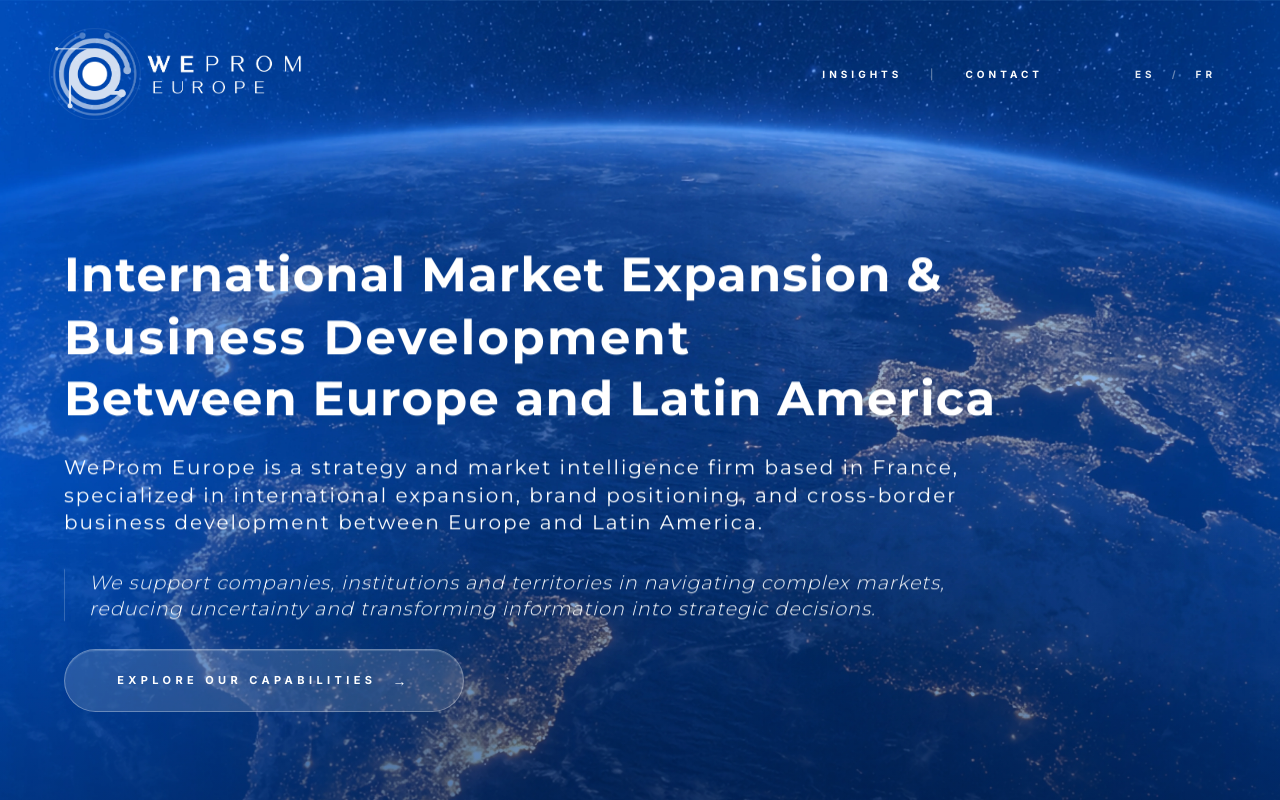
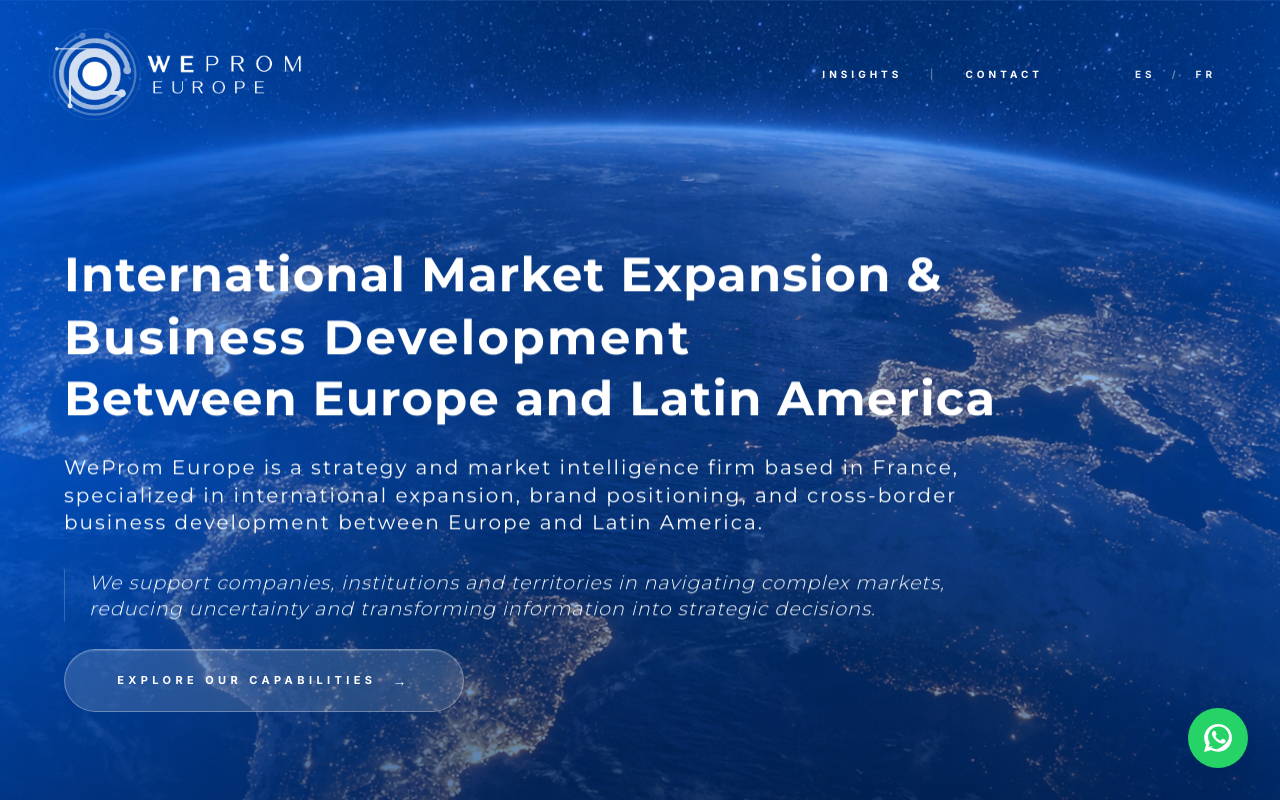
Before and after one commit to jhon-henao13/WeProm-Europe, a React (Vite) app: page / in a window 1280 px wide. Shown: the top 800 px of the page. Built offline with nearby package versions, Linux system fonts and the light colour scheme; a web font is replaced by a local one.

Commit message:
fix: Contact y Footer. Wpp button fixed

```diff
--- a/src/App.jsx
+++ b/src/App.jsx
@@ -16,6 +16,8 @@ import { Insights } from './components/Insights';
 import { Contact } from './components/Contact';
 
 import { Footer } from './components/Footer';
+
+import { WhatsAppButton } from './components/WhatsAppButton'
 
 function App() {
   useEffect(() => {
@@ -166,6 +168,9 @@ function App() {
       </main>
 
       <Footer />
+
+      <WhatsAppButton />
+
     </div>
   );
 }
--- a/src/components/Contact.jsx
+++ b/src/components/Contact.jsx
@@ -11,8 +11,8 @@ export const Contact = () => {
             <h3 className="text-[2.2rem] font-bold mb-8 text-weprom-dark tracking-[0.1em] uppercase border-l-4 border-blue-600 pl-6 leading-tight">
               Contact WeProm Europe
             </h3>
-            <p className="text-black font-montserrat text-xl font-normal max-w-3xl mt-10 ml-3 leading-relaxed">
-              For institutional cooperation, partnerships or business inquiries,
+            <p className="text-black font-montserrat text-[1.35rem] font-normal max-w-3xl mt-10 ml-3 leading-relaxed">
+              For institutional cooperation, partnerships or business inquiries, <br/>
               our team remains available for confidential and strategic discussions.
             </p>
 
@@ -55,22 +55,22 @@ export const Contact = () => {
             <div className="grid grid-cols-1 md:grid-cols-1 gap-4">
               <div className="space-y-2">
                 <label className="text-[13px] uppercase tracking-[0.3em] font-bold text-black ml-1">Full name</label>
-                <input type="text" placeholder="Tu nombre" className="w-full bg-white border border-slate-300 mt-[8px] rounded-[13px] px-6 py-4 font-montserrat focus:ring-2 focus:ring-blue-600 outline-none transition-all" />
+                <input type="text" placeholder="Your name" className="w-full bg-white border border-slate-300 mt-[8px] rounded-[13px] px-6 py-4 font-montserrat focus:ring-2 focus:ring-blue-600 outline-none transition-all" />
               </div>
               <div className="space-y-2">
                 <label className="text-[13px] uppercase tracking-[0.3em] font-bold text-black ml-1">Company</label>
-                <input type="text" placeholder="Nombre de tu empresa" className="w-full bg-white border border-slate-300 mt-[8px] rounded-[13px] px-6 py-4 font-montserrat focus:ring-2 focus:ring-blue-600 outline-none transition-all" />
+                <input type="text" placeholder="Company name" className="w-full bg-white border border-slate-300 mt-[8px] rounded-[13px] px-6 py-4 font-montserrat focus:ring-2 focus:ring-blue-600 outline-none transition-all" />
               </div>
             </div>
 
             <div className="space-y-2">
               <label className="text-[13px] uppercase tracking-[0.3em] font-bold text-black ml-1">Email</label>
-              <input type="email" placeholder="tucorreo@ejemplo.com" className="w-full bg-white border border-slate-300 mt-[8px] rounded-[13px] px-6 py-4 font-montserrat focus:ring-2 focus:ring-blue-600 outline-none transition-all" />
+              <input type="email" placeholder="you@example.com" className="w-full bg-white border border-slate-300 mt-[8px] rounded-[13px] px-6 py-4 font-montserrat focus:ring-2 focus:ring-blue-600 outline-none transition-all" />
             </div>
 
             <div className="space-y-2">
               <label className="text-[13px] uppercase tracking-[0.3em] font-bold text-black ml-1">Message</label>
-              <textarea rows="4" placeholder="Cuéntanos sobre tu proyecto o idea.." className="w-full bg-white border border-slate-300 mt-[8px] rounded-[13px] px-6 py-4 font-montserrat focus:ring-2 focus:ring-blue-600 outline-none transition-all resize-none"></textarea>
+              <textarea rows="4" placeholder="Tell us about your project…" className="w-full bg-white border border-slate-300 mt-[8px] rounded-[13px] px-6 py-4 font-montserrat focus:ring-2 focus:ring-blue-600 outline-none transition-all resize-none"></textarea>
             </div>
 
             <div className="flex items-start space-x-3 py-2">
--- a/src/components/Footer.jsx
+++ b/src/components/Footer.jsx
@@ -7,13 +7,13 @@ export const Footer = () => {
 
         {/* LADO IZQUIERDO: Branding & Info */}
         <div className="flex flex-col space-y-4 w-full md:w-1/3">
-          <h2 className="text-xl font-bold tracking-[0.2em] uppercase text-blue-600">
+          <h2 className="text-2xl font-bold tracking-[0.1em] text-blue-600 mb-1">
             WeProm Europe
           </h2>
-          <div className="text-[14px] font-bold text-black font-montserrat leading-relaxed tracking-wide uppercase ">
+          <div className="text-[15px] font-bold text-black font-montserrat leading-relaxed tracking-wide max-w-full">
             <p>International Market Expansion & Business Development</p>
             <p>Between Europe and Latin America</p>
-            <p className="mt-2 font-bold text-slate-700">France | México</p>
+            <p className="mt-2 font-normal text-slate-700">France | México</p>
           </div>
           <p className="text-[11px] text-slate-400 tracking-widest uppercase pt-8">
             © 2026 WeProm Europe. All rights reserved.
@@ -40,11 +40,6 @@ export const Footer = () => {
         <div className="flex flex-col md:items-end space-y-6 w-full md:w-1/3">
 
 
-          <a href="https://wa.me/525659165635" target="_blank" rel="noreferrer"
-             className="flex items-center gap-3 bg-[#25D366] text-white px-6 py-3 rounded-full hover:scale-105 transition-transform duration-300 w-fit shadow-lg shadow-green-200">
-            <svg className="w-5 h-10" fill="currentColor" viewBox="0 0 24 24"><path d="M.057 24l1.687-6.163c-1.041-1.804-1.588-3.849-1.587-5.946.003-6.556 5.338-11.891 11.893-11.891 3.181.001 6.167 1.24 8.413 3.488 2.246 2.248 3.484 5.232 3.484 8.412-.003 6.557-5.338 11.892-11.893 11.892-1.997-.001-3.951-.5-5.688-1.448l-6.309 1.656zm6.224-3.82c1.516.903 3.124 1.379 4.76 1.38s10.395-5.233 10.398-10.397c.002-4.941-4.02-8.961-8.963-8.963-4.941 0-8.963 4.022-8.965 8.964-.001 1.76.512 3.477 1.482 4.965l-.989 3.611 3.708-.973zm11.758-6.505c-.29-.145-1.714-.848-1.98-.942-.266-.094-.459-.141-.652.145-.193.287-.749.942-.918 1.135-.169.192-.338.216-.628.071-.29-.145-1.226-.452-2.336-1.441-.863-.77-1.446-1.721-1.615-2.011-.169-.29-.018-.447.127-.591.131-.13.29-.338.435-.507.145-.169.193-.29.29-.483.097-.193.048-.361-.024-.507-.072-.145-.652-1.571-.894-2.152-.236-.564-.474-.487-.652-.496-.168-.008-.362-.01-.555-.01-.193 0-.507.072-.772.362-.266.289-1.014.991-1.014 2.415 0 1.424 1.038 2.801 1.183 3.002.145.2 2.043 3.12 4.947 4.373.691.298 1.231.476 1.652.61.694.221 1.325.19 1.825.115.556-.083 1.714-.699 1.956-1.374.241-.676.241-1.256.169-1.374-.073-.118-.266-.193-.556-.338z"/></svg>
-
-          </a>
 
           <div className="flex flex-wrap md:justify-end gap-6 text-[11px] font-bold uppercase tracking-[0.2em] text-slate-600">
             <a href="#" className="hover:text-blue-600 transition-colors">Privacy Policy</a>
--- /dev/null
+++ b/src/components/WhatsAppButton.jsx
@@ -0,0 +1,22 @@
+// src/components/WhatsAppButton.jsx
+import React from 'react';
+
+export const WhatsAppButton = () => {
+  return (
+    <a
+      href="https://wa.me/525659165635"
+      target="_blank"
+      rel="noreferrer"
+      className="fixed bottom-8 right-8 z-50 flex items-center justify-center bg-[#25D366] text-white p-4 rounded-full shadow-2xl hover:scale-110 hover:bg-[#20ba5a] transition-all duration-300 group"
+      aria-label="Contact us on WhatsApp"
+    >
+      {/* Tooltip elegante que aparece al hacer hover */}
+      <span className="absolute right-16 bg-slate-800 text-white text-xs px-3 py-1 rounded opacity-0 group-hover:opacity-100 transition-opacity duration-300 whitespace-nowrap pointer-events-none">
+        Strategic Support
+      </span>
+
+      <svg className="w-7 h-7" fill="currentColor" viewBox="0 0 24 24">
+        <path d="M.057 24l1.687-6.163c-1.041-1.804-1.588-3.849-1.587-5.946.003-6.556 5.338-11.891 11.893-11.891 3.181.001 6.167 1.24 8.413 3.488 2.246 2.248 3.484 5.232 3.484 8.412-.003 6.557-5.338 11.892-11.893 11.892-1.997-.001-3.951-.5-5.688-1.448l-6.309 1.656zm6.224-3.82c1.516.903 3.124 1.379 4.76 1.38s10.395-5.233 10.398-10.397c.002-4.941-4.02-8.961-8.963-8.963-4.941 0-8.963 4.022-8.965 8.964-.001 1.76.512 3.477 1.482 4.965l-.989 3.611 3.708-.973zm11.758-6.505c-.29-.145-1.714-.848-1.98-.942-.266-.094-.459-.141-.652.145-.193.287-.749.942-.918 1.135-.169.192-.338.216-.628.071-.29-.145-1.226-.452-2.336-1.441-.863-.77-1.446-1.721-1.615-2.011-.169-.29-.018-.447.127-.591.131-.13.29-.338.435-.507.145-.169.193-.29.29-.483.097-.193.048-.361-.024-.507-.072-.145-.652-1.571-.894-2.152-.236-.564-.474-.487-.652-.496-.168-.008-.362-.01-.555-.01-.193 0-.507.072-.772.362-.266.289-1.014.991-1.014 2.415 0 1.424 1.038 2.801 1.183 3.002.145.2 2.043 3.12 4.947 4.373.691.298 1.231.476 1.652.61.694.221 1.325.19 1.825.115.556-.083 1.714-.699 1.956-1.374.241-.676.241-1.256.169-1.374-.073-.118-.266-.193-.556-.338z"/></svg>
+    </a>
+  );
+};
```
